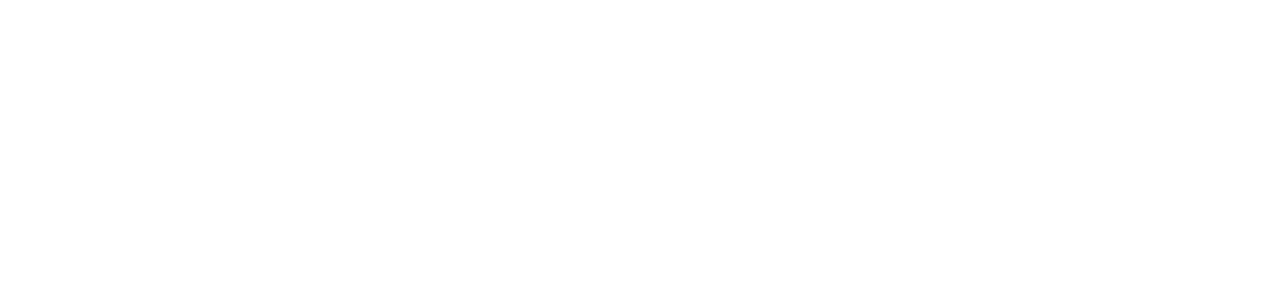
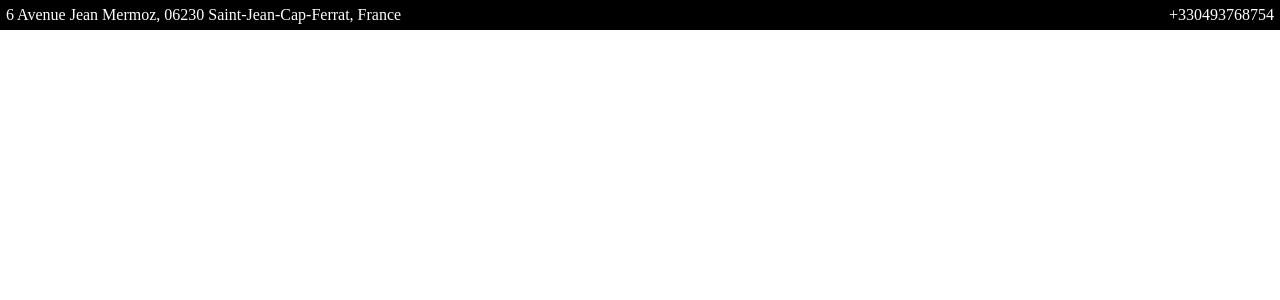
Before and after one commit to vinvit-dev/mre_react, a React (Create React App) app: page / in a window 1280 px wide. Shown: the top 300 px of the page. Built offline with nearby package versions, Linux system fonts and the light colour scheme.

Commit message:
Add top header

```diff
--- a/src/App.js
+++ b/src/App.js
@@ -1,8 +1,8 @@
-
+import Header from './components/Header/Header'
 function App() {
   return (
     <div className="App">
-
+      <Header />
     </div>
   );
 }
--- /dev/null
+++ b/src/components/Header/Header.jsx
@@ -0,0 +1,24 @@
+import React from 'react';
+import Link from '../UI/Link/Link'
+import styles from './Header.module.scss';
+
+const Header = () => {
+    return (
+        <header>
+            <div className={styles.header_top}>
+                <Link
+                    className={styles.header_link}
+                    href="https://www.google.com/maps/place/6+Avenue+Jean+Mermoz,+06230+Saint-Jean-Cap-Ferrat,+Frankrike/@43.6886612,7.3341514,15z/data=!4m5!3m4!1s0x12cddb6a6cb7771b:0xfa75dbaa2f1d4a65!8m2!3d43.6886359!4d7.3340714?shorturl=1">
+                    6 Avenue Jean Mermoz, 06230 Saint-Jean-Cap-Ferrat, France
+                </Link>
+                <Link
+                    className={styles.header_link}
+                    href="tel:+330493768754">
+                    +330493768754
+                </Link>
+            </div>
+        </header>
+    );
+};
+
+export default Header;
--- /dev/null
+++ b/src/components/Header/Header.module.scss
@@ -0,0 +1,11 @@
+.header_top {
+    display: flex;
+    background-color: black;
+    justify-content: space-between;
+    padding: 6px;
+}
+
+.header_link {
+    color: white;
+    text-decoration: none;
+}
```
